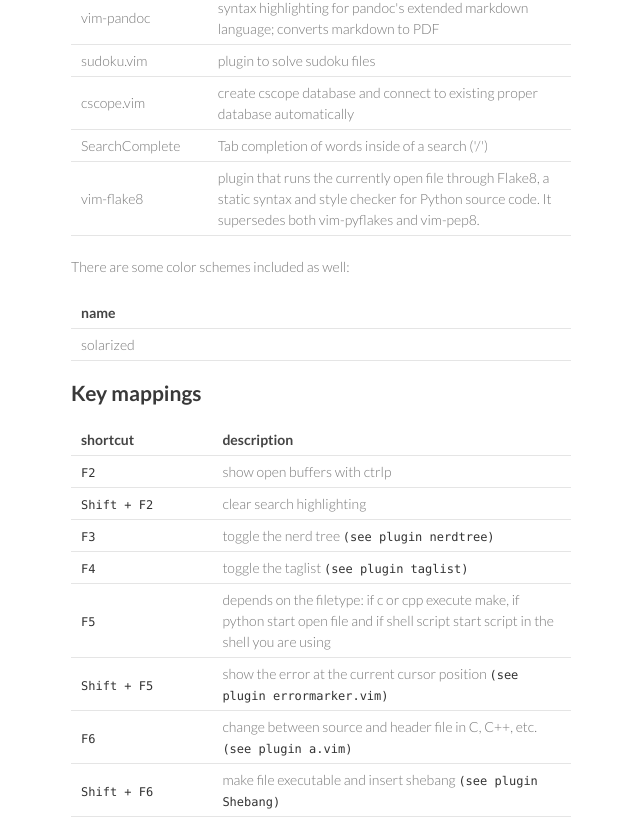
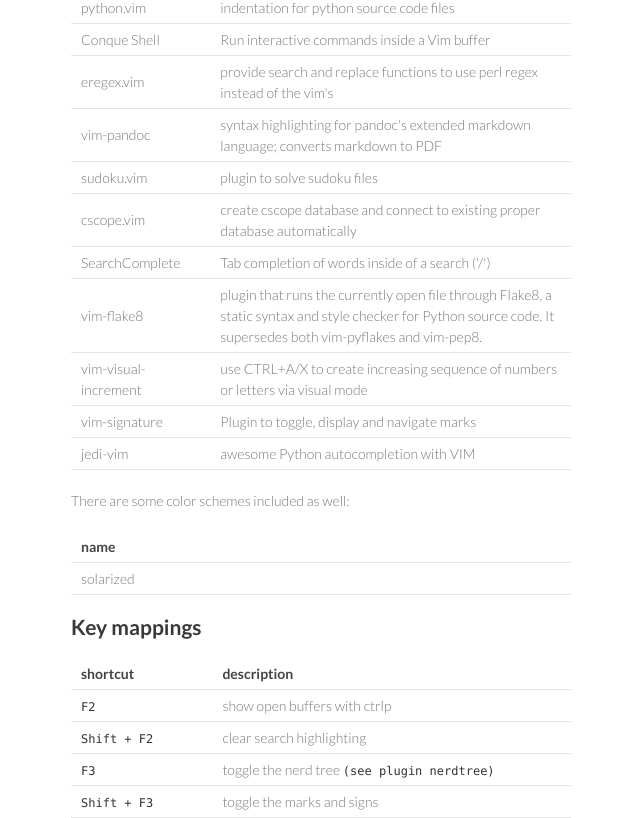
Before and after one commit to timofurrer/.vim, a plain HTML site: page index.html in a window 1280 px wide. Shown: the part 1982-2800 px from the top of the page, without its empty margins (499-1139 px from the left). Drawn offline with Linux system fonts and the light colour scheme.

```diff
--- a/index.html
+++ b/index.html
@@ -37,6 +37,12 @@
 <hr><p><strong>Homepage:</strong> <a href="http://timofurrer.github.com/.vim/">the perfect vim configuration</a></p>
 
 <h2>How to use?</h2>
+
+<h3>Easy way</h3>
+
+<p>Just download the file <a href="https://raw.github.com/timofurrer/.vim/master/setup.sh">setup script</a> and execute it.</p>
+
+<h3>Long way</h3>
 
 <p>First you have to install the <code>exuberant-ctags</code>, <code>cscope</code>, <code>pyflakes</code>, <code>flake8</code> and <code>pandoc</code>. They're needed in some plugins which we'll install later.</p>
 
@@ -187,6 +193,18 @@ ln -s ~/.vim/vimrc ~/.vimrc
 <td align="left">vim-flake8</td>
 <td align="left">plugin that runs the currently open file through Flake8, a static syntax and style checker for Python source code. It supersedes both vim-pyflakes and vim-pep8.</td>
 </tr>
+<tr>
+<td align="left">vim-visual-increment</td>
+<td align="left">use CTRL+A/X to create increasing sequence of numbers or letters via visual mode</td>
+</tr>
+<tr>
+<td align="left">vim-signature</td>
+<td align="left">Plugin to toggle, display and navigate marks</td>
+</tr>
+<tr>
+<td align="left">jedi-vim</td>
+<td align="left">awesome Python autocompletion with VIM</td>
+</tr>
 </table><p>There are some color schemes included as well:</p>
 
 <table>
@@ -215,6 +233,10 @@ ln -s ~/.vim/vimrc ~/.vimrc
 <td align="left"><code>F3</code></td>
 <td align="left">toggle the nerd tree <code>(see plugin nerdtree)</code>
 </td>
+</tr>
+<tr>
+<td align="left"><code>Shift + F3</code></td>
+<td align="left">toggle the marks and signs</td>
 </tr>
 <tr>
 <td align="left"><code>F4</code></td>
```
Also changed, not shown: params.json (+1 -1 lines).
